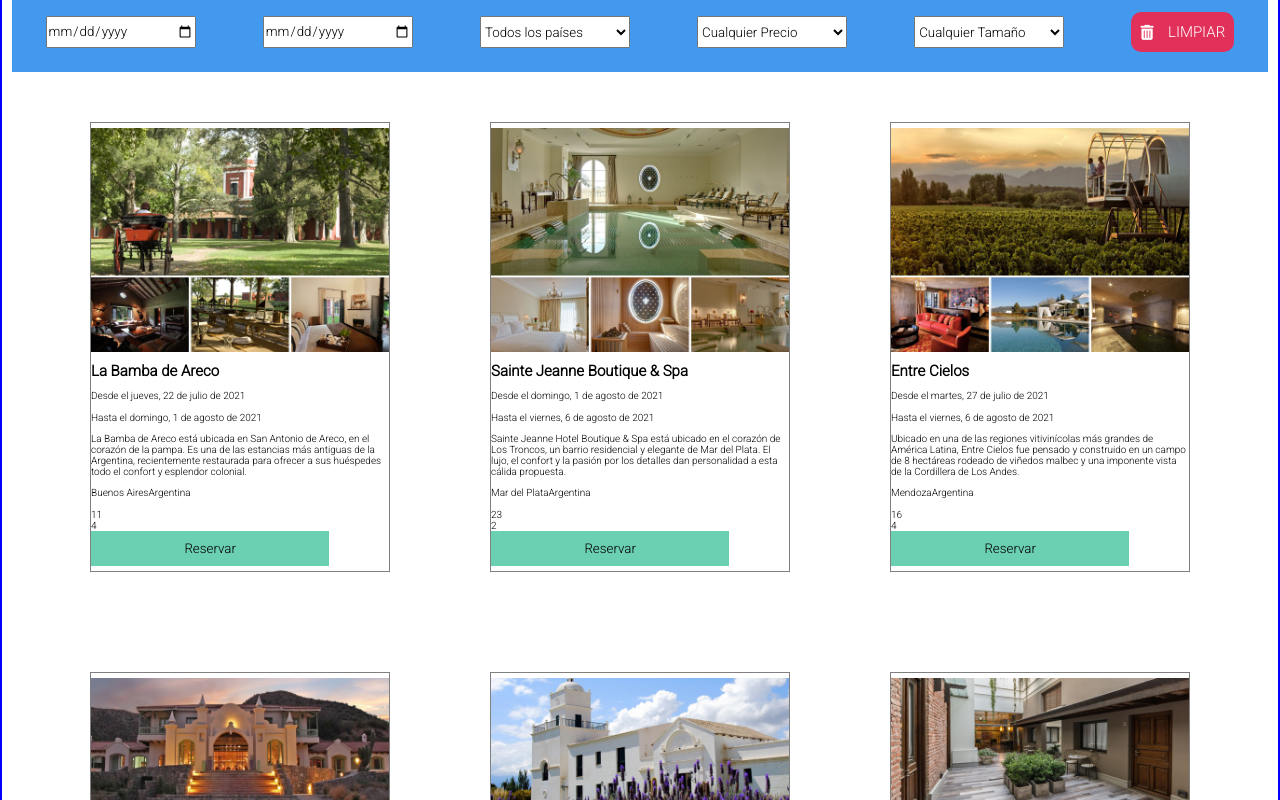
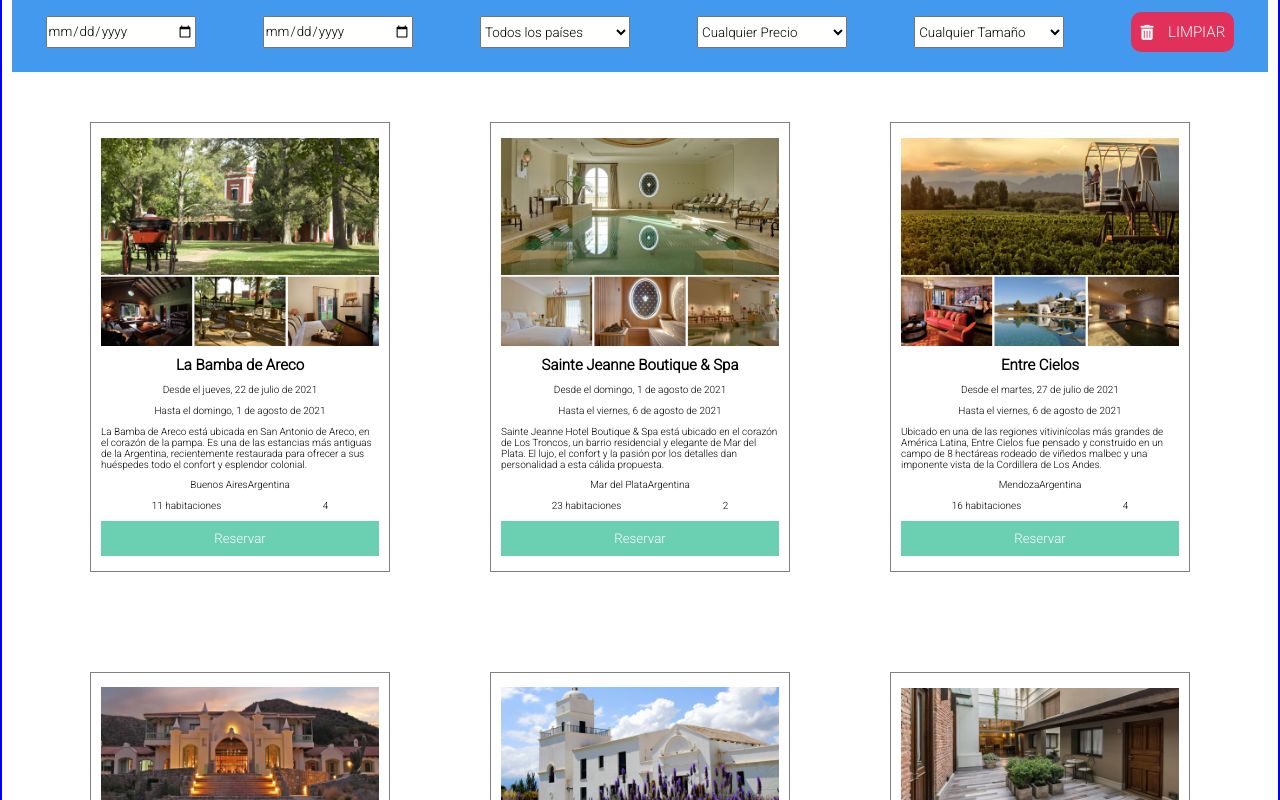
Before and after one commit to MGagiledevelopment/HOTELRESERVATION-PROJECT, a React (Create React App) app: page / in a window 1280 px wide. Shown: the part 420-1220 px from the top of the page. Built offline with nearby package versions, Linux system fonts and the light colour scheme.

Commit message:
arreglos de estilo

```diff
--- a/src/css/cards.module.css
+++ b/src/css/cards.module.css
@@ -5,14 +5,28 @@
   width: 30rem;
   display: flex;
   justify-content: space-around;
+  align-items: center;
+  padding: 1rem;
   flex-direction: column;
   font-family: "Roboto";
 }
 
+.photo{
+  width: 100%;
+}
 
+
+.bottom{
+
+display:flex;
+justify-content: space-around;
+width: 100%;
+
+}
 .button{
-    width:80%;
+    width:100%;
     height: 3.5rem;
     background-color: rgb(107,207,178);
     border-style: none;
+    color:white;
 }
--- a/src/sub-components/HotelCard.jsx
+++ b/src/sub-components/HotelCard.jsx
@@ -20,18 +20,19 @@
 
   return (
     <div className={CardStyles.card}>
-      <img id="img" src={props.photo} alt="hotel" />
+      <img className={CardStyles.photo} src={props.photo} alt="hotel" />
       <h2>{props.name}</h2>
       <div>{props.availabilityFrom}</div>
       <div>{props.availabilityTo}</div>
       <p>{props.description}</p>
       <div id="location"> {props.location}</div>
 
-      <section id="bottom">
-        <div id="rooms"> {props.rooms} </div>
+      <section className={CardStyles.bottom}>
+        <div id="rooms"> {props.rooms} habitaciones </div>
         <div id="price"> {props.price} </div>
-        <button onClick={alert} className={CardStyles.button}>Reservar</button>
       </section>
+
+      <button onClick={alert} className={CardStyles.button}>Reservar</button>
     </div>
   );
 }
```
